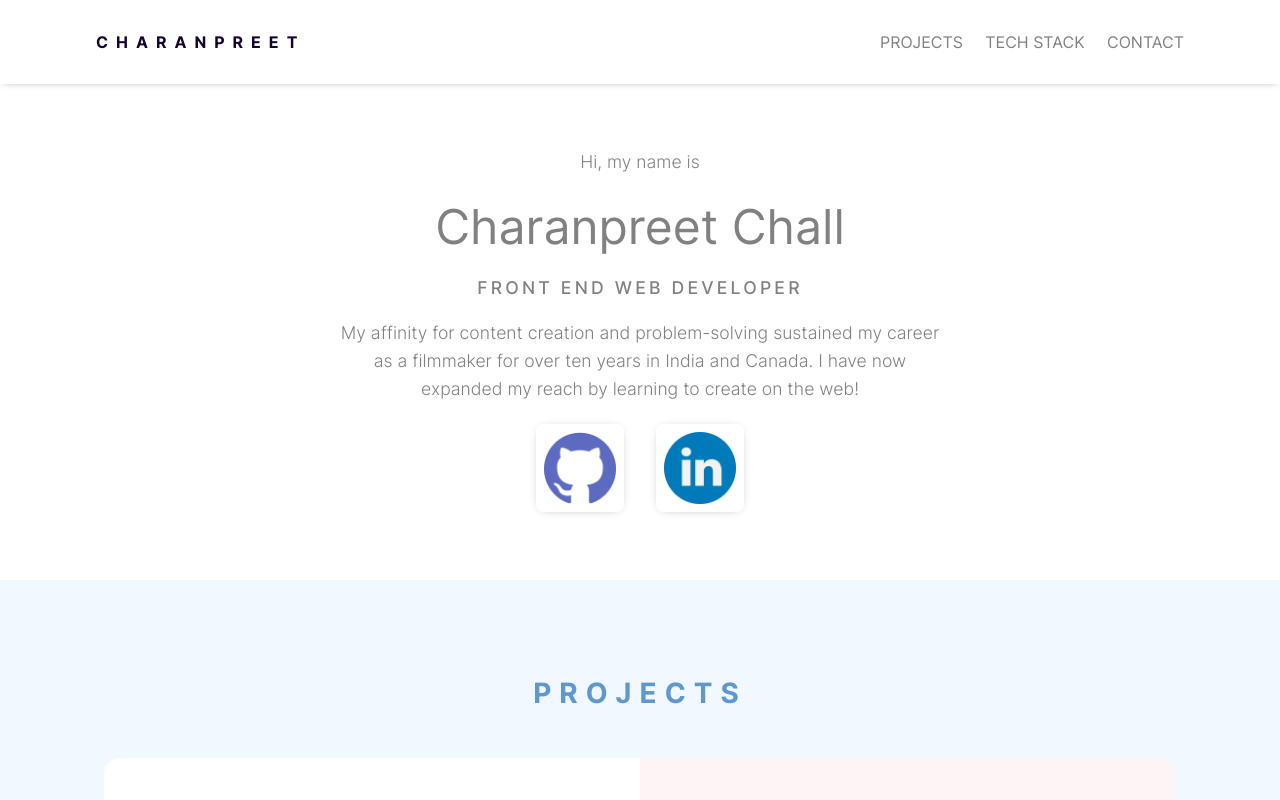
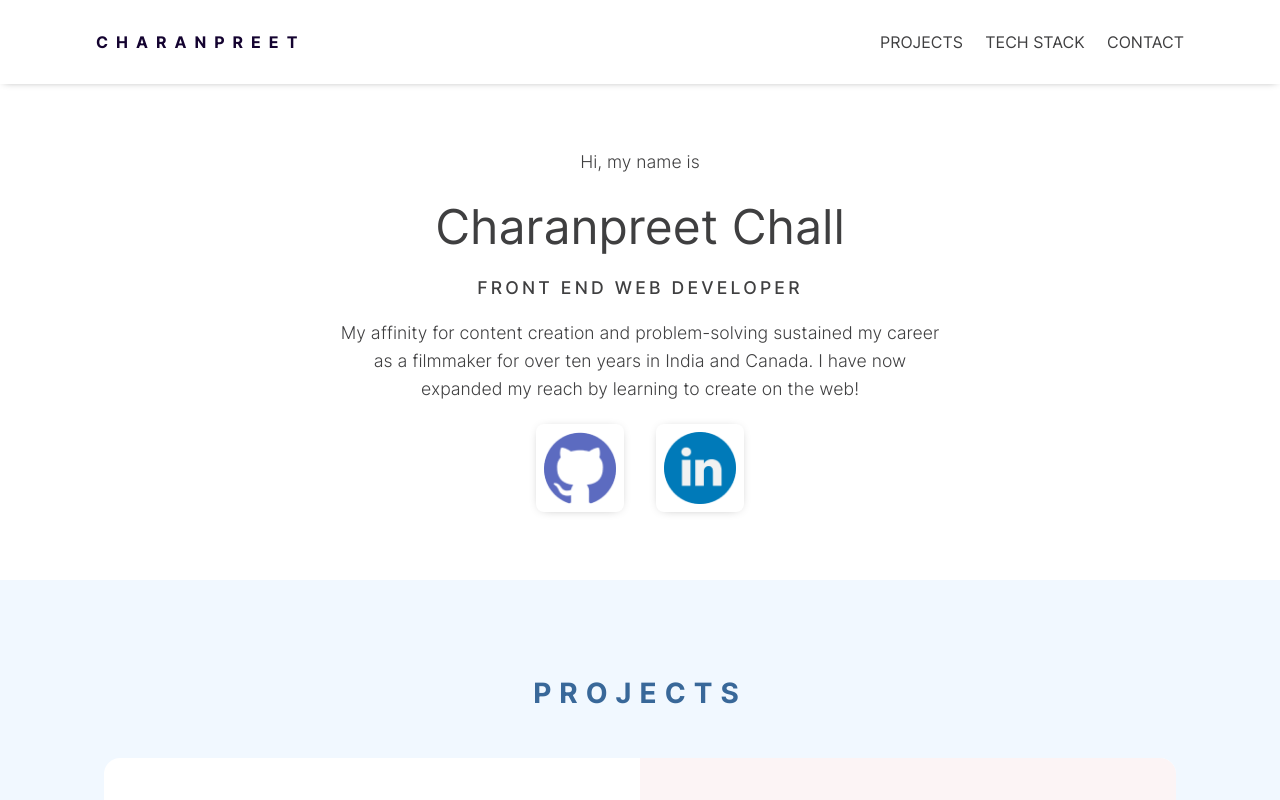
Before and after one commit to CharanpreetChall/Portfolio, a React (Create React App) app: page / in a window 1280 px wide. Shown: the top 800 px of the page. Built offline with nearby package versions, Linux system fonts and the light colour scheme.

Commit message:
Fixed text contrast

```diff
--- a/src/styles/_colors.scss
+++ b/src/styles/_colors.scss
@@ -1,8 +1,8 @@
 //Text Colors
 $color-text-black:#140330;
-$color-text-grey:#818182;
-$color-text-blue: #5F98D1;
-$color-text-purple: #9482D6;
+$color-text-grey:#3f3f40;
+$color-text-blue: #396899;
+$color-text-purple: #7b67c5;
 
 //Background Colors
 $color-background-pink: #FCF4F5;
```
